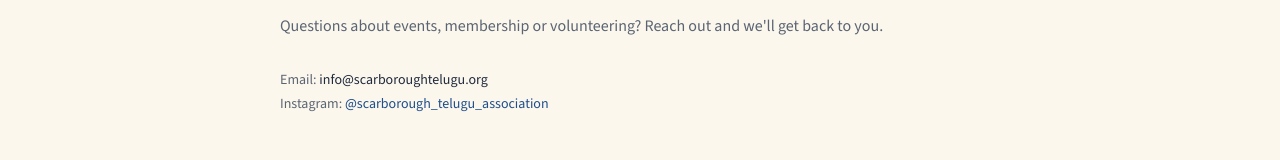
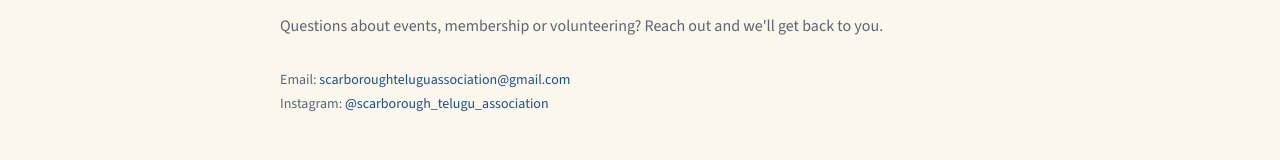
Before and after one commit to scarboroughteluguassociation/scarborough_telugu_association, a Next.js app: page /contact in a window 1280 px wide. Shown: the part 248-408 px from the top of the page. Built offline with nearby package versions, Linux system fonts and the light colour scheme.

Commit message:
Update contact page email to the association's real Gmail

```diff
--- a/src/app/contact/page.tsx
+++ b/src/app/contact/page.tsx
@@ -9,7 +9,12 @@
       <div className="mt-8 space-y-1 text-sm">
         <p>
           <span className="text-ink-soft">Email:</span>{" "}
-          info@scarboroughtelugu.org
+          <a
+            href="mailto:scarboroughteluguassociation@gmail.com"
+            className="text-blue hover:underline"
+          >
+            scarboroughteluguassociation@gmail.com
+          </a>
         </p>
         <p>
           <span className="text-ink-soft">Instagram:</span>{" "}
```
